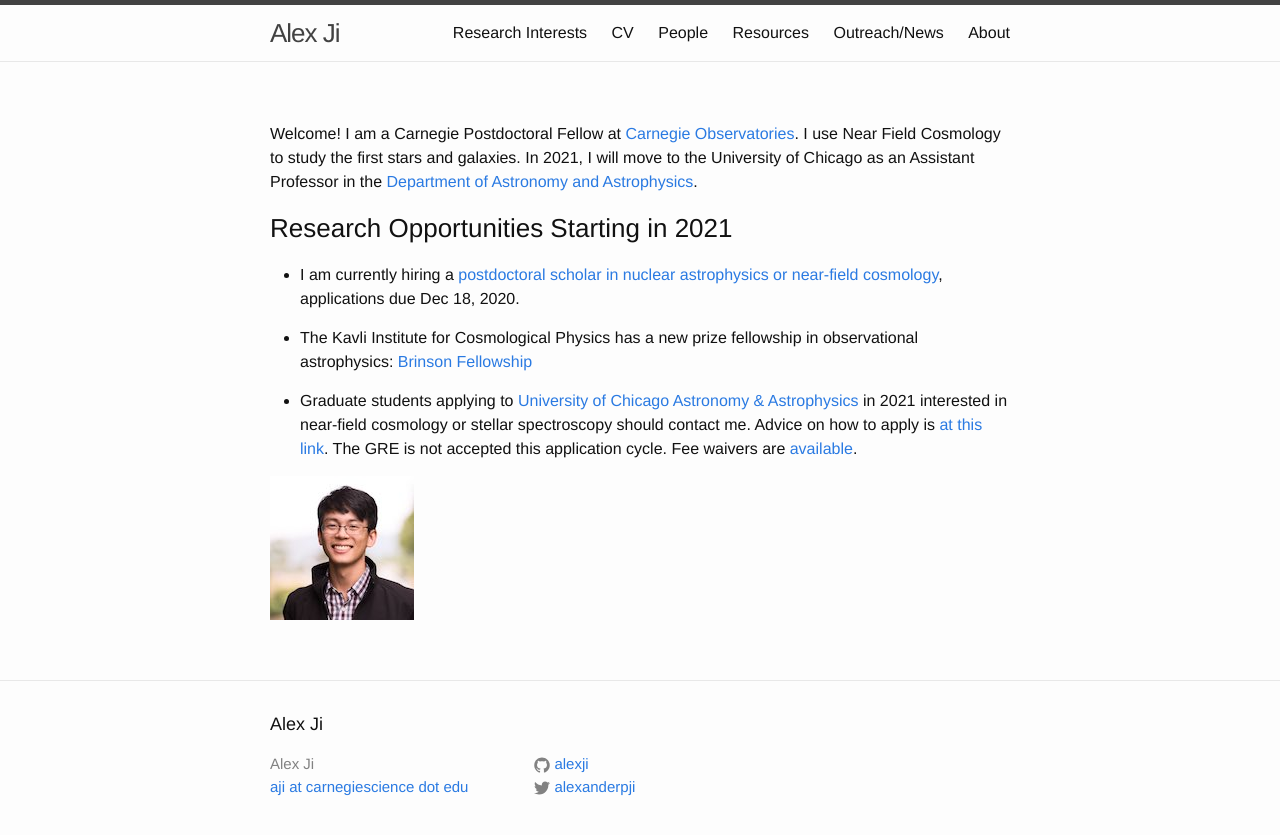
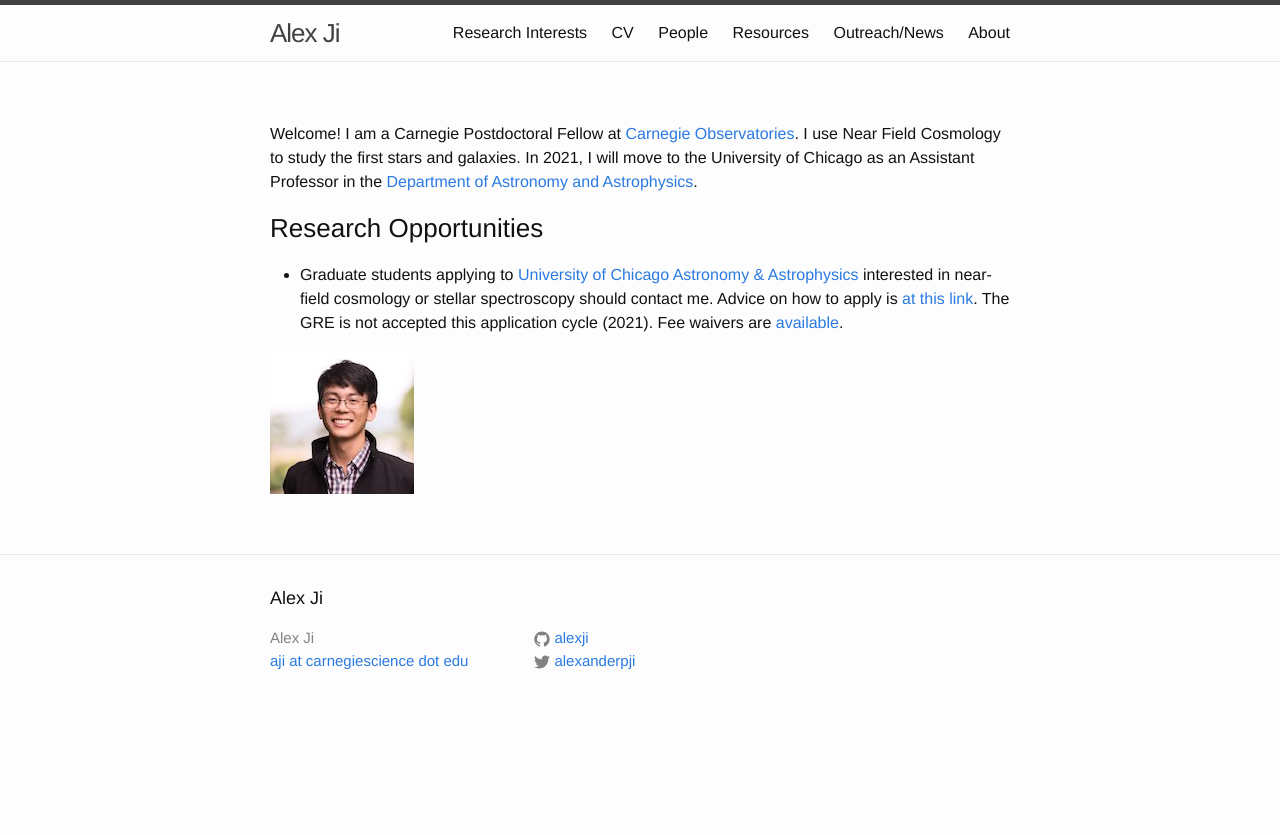
Before and after one commit to alexji/alexji.github.io, a Jekyll site: the page built from index.md, in a window 1280 px wide. Shown: the top 835 px of the page. Built offline with Jekyll 4.4.1, drawn with Linux system fonts in a browser that asks for light colours.

Commit message:
Updated homepage

```diff
--- a/index.md
+++ b/index.md
@@ -6,12 +6,7 @@ permalink:
 Welcome! I am a Carnegie Postdoctoral Fellow at [Carnegie Observatories](https://obs.carnegiescience.edu/). I use Near Field Cosmology to study the first stars and galaxies.
 In 2021, I will move to the University of Chicago as an Assistant Professor in the [Department of Astronomy and Astrophysics](https://astrophysics.uchicago.edu/).
 
-### Research Opportunities Starting in 2021
-
-* I am currently hiring a [postdoctoral scholar in nuclear astrophysics or near-field cosmology](postdoc2021), applications due Dec 18, 2020.
-
-* The Kavli Institute for Cosmological Physics has a new prize fellowship in observational astrophysics: [Brinson Fellowship](https://jobregister.aas.org/ad/c72d4595)
-
-* Graduate students applying to [University of Chicago Astronomy & Astrophysics](https://astrophysics.uchicago.edu/academics/graduate-programs/) in 2021 interested in near-field cosmology or stellar spectroscopy should contact me. Advice on how to apply is [at this link](https://astrophysics.uchicago.edu/academics/graduate-programs/how-to-apply/). The GRE is not accepted this application cycle. Fee waivers are [available](https://www.btaa.org/resources-for/students/freeapp/introduction).
+### Research Opportunities
+* Graduate students applying to [University of Chicago Astronomy & Astrophysics](https://astrophysics.uchicago.edu/academics/graduate-programs/) interested in near-field cosmology or stellar spectroscopy should contact me. Advice on how to apply is [at this link](https://astrophysics.uchicago.edu/academics/graduate-programs/how-to-apply/). The GRE is not accepted this application cycle (2021). Fee waivers are [available](https://www.btaa.org/resources-for/students/freeapp/introduction).
 
 ![Alex Ji](/img/alexji2.jpg)
```
